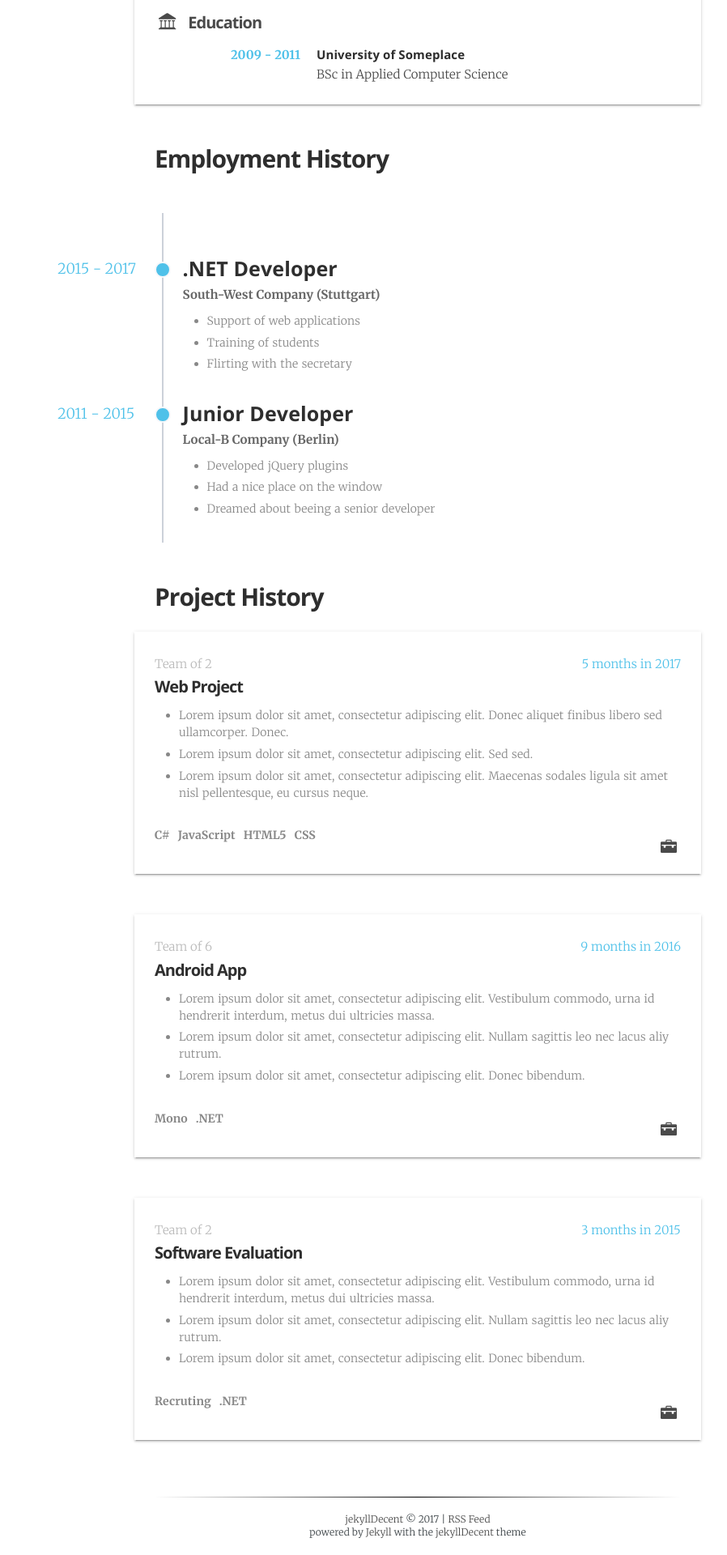
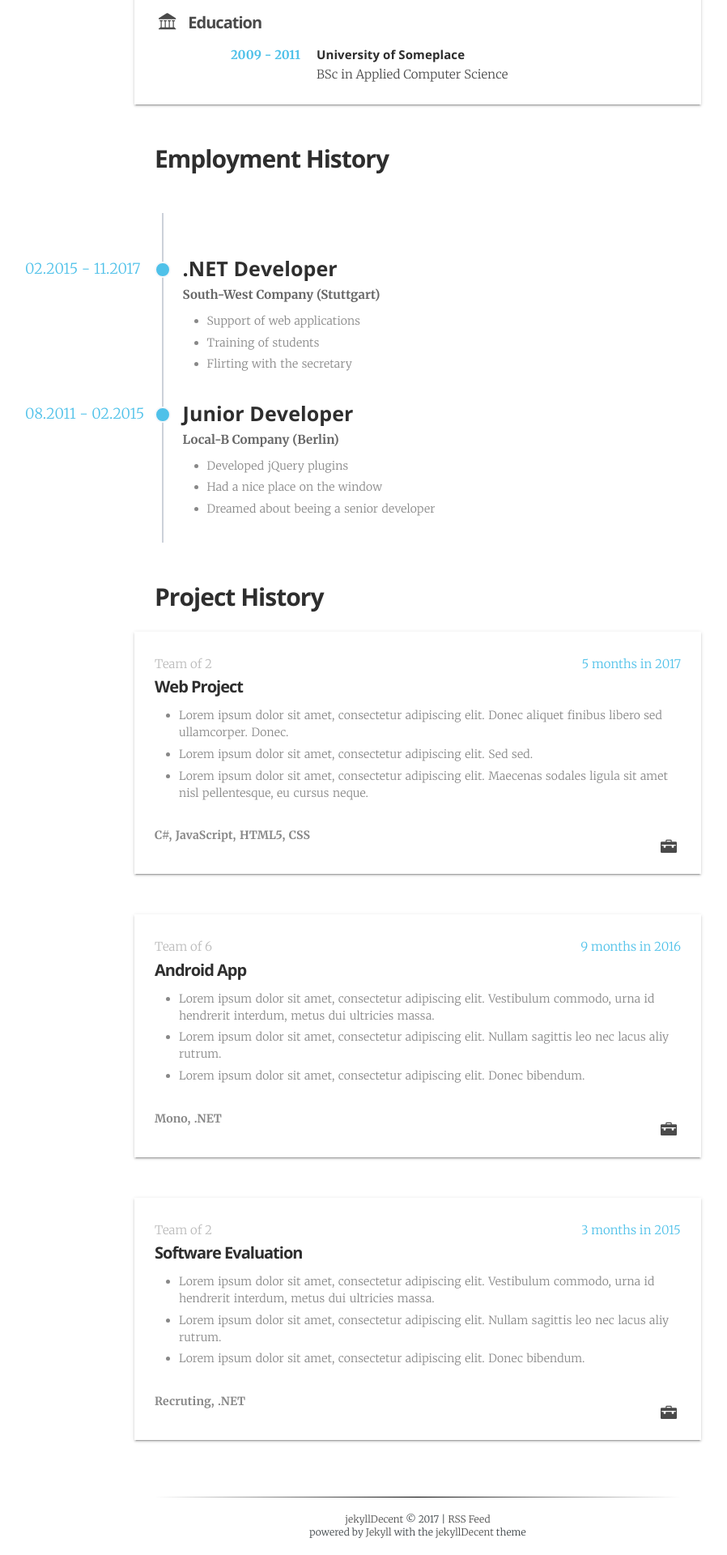
Before and after one commit to jwillmer/jekyllDecent, a Jekyll site: the page built from _pages/cv.html, in a window 1280 px wide. Shown: the part 1033-2953 px from the top of the page at 81% size, without its empty margins (124-1022 px from the left). Built offline with Jekyll 4.4.1, drawn with Linux system fonts in a browser that asks for light colours; some web fonts are replaced.

Commit message:
Fixed CSS layout for long dates

```diff
--- a/_data/cv.yml
+++ b/_data/cv.yml
@@ -10,7 +10,7 @@ johndoe:
           location:         "University of Someplace"
           description:      "BSc in Applied Computer Science"
     employment:
-        - time:             "2015 - 2017"
+        - time:             "02.2015 - 11.2017"
           location:         "Stuttgart"
           company:          "South-West Company"
           position:         ".NET Developer"
@@ -18,7 +18,7 @@ johndoe:
             - "Support of web applications"
             - "Training of students"
             - "Flirting with the secretary"
-        - time:             "2011 - 2015"
+        - time:             "08.2011 - 02.2015"
           location:         "Berlin"
           company:          "Local-B Company"
           position:         "Junior Developer"
@@ -31,10 +31,7 @@ johndoe:
           team:             "Team of 2"
           title:            "Web Project"
           technologies:
-            - "C#"
-            - "JavaScript"
-            - "HTML5"
-            - "CSS"
+            - "C#, JavaScript, HTML5, CSS"
           responsibilities:
             - "Lorem ipsum dolor sit amet, consectetur adipiscing elit. Donec aliquet finibus libero sed ullamcorper. Donec."
             - "Lorem ipsum dolor sit amet, consectetur adipiscing elit. Sed sed."
@@ -43,8 +40,7 @@ johndoe:
           team:             "Team of 6"
           title:            "Android App"
           technologies:
-            - "Mono"
-            - ".NET"
+            - "Mono, .NET"
           responsibilities:
             - "Lorem ipsum dolor sit amet, consectetur adipiscing elit. Vestibulum commodo, urna id hendrerit interdum, metus dui ultricies massa."
             - "Lorem ipsum dolor sit amet, consectetur adipiscing elit. Nullam sagittis leo nec lacus aliy rutrum."
@@ -53,8 +49,7 @@ johndoe:
           team:             "Team of 2"
           title:            "Software Evaluation"
           technologies:
-            - "Recruting"
-            - ".NET"
+            - "Recruting, .NET"
           responsibilities:
             - "Lorem ipsum dolor sit amet, consectetur adipiscing elit. Vestibulum commodo, urna id hendrerit interdum, metus dui ultricies massa."
             - "Lorem ipsum dolor sit amet, consectetur adipiscing elit. Nullam sagittis leo nec lacus aliy rutrum."
--- a/_sass/cv.scss
+++ b/_sass/cv.scss
@@ -97,7 +97,7 @@
 
 .timeline-block > .time {
     position: absolute;
-    margin-left: -120px;
+    margin-left: -160px;
     margin-top: 3px;
     color: $color-cv-blue;
 }
```
